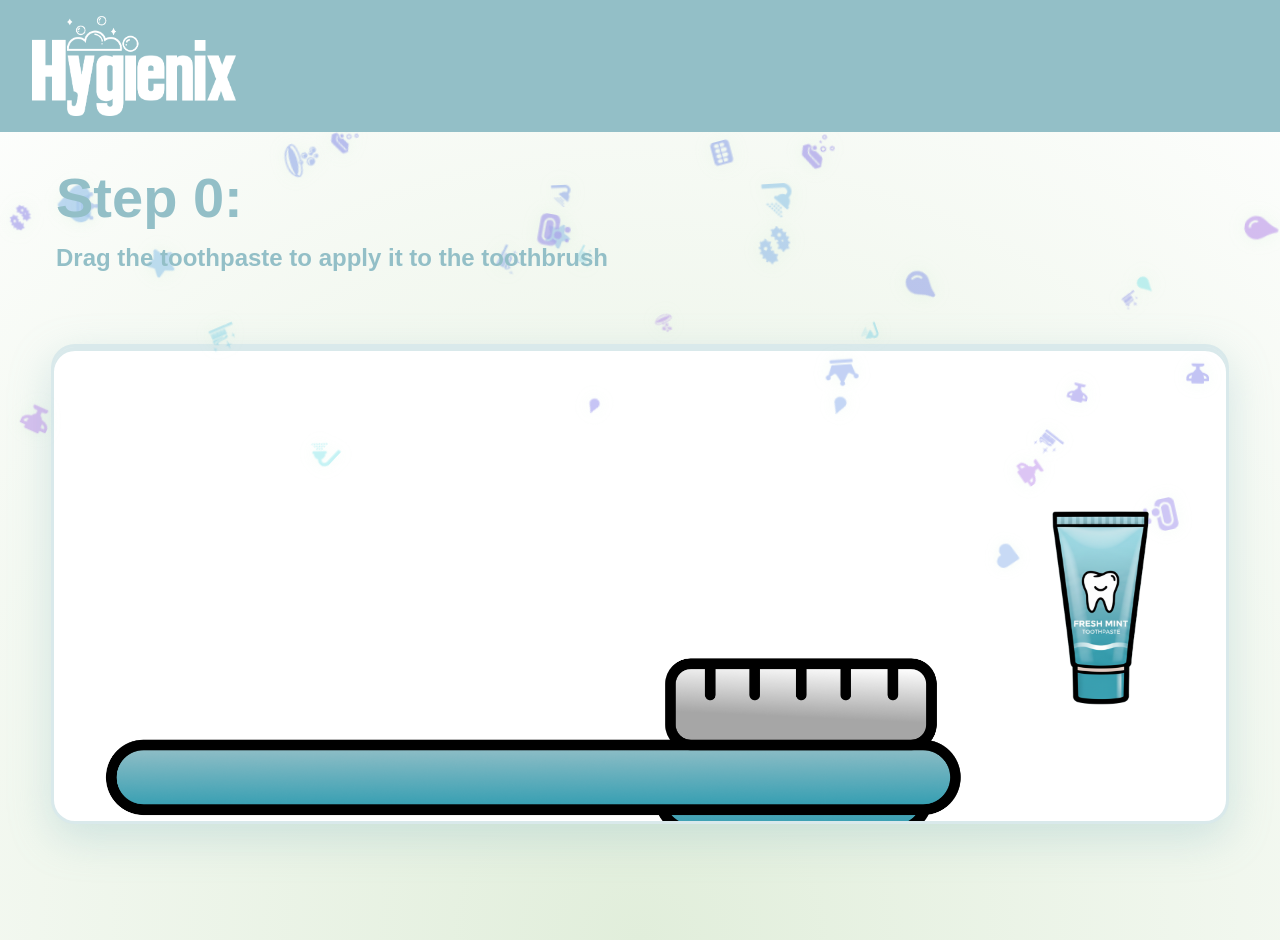
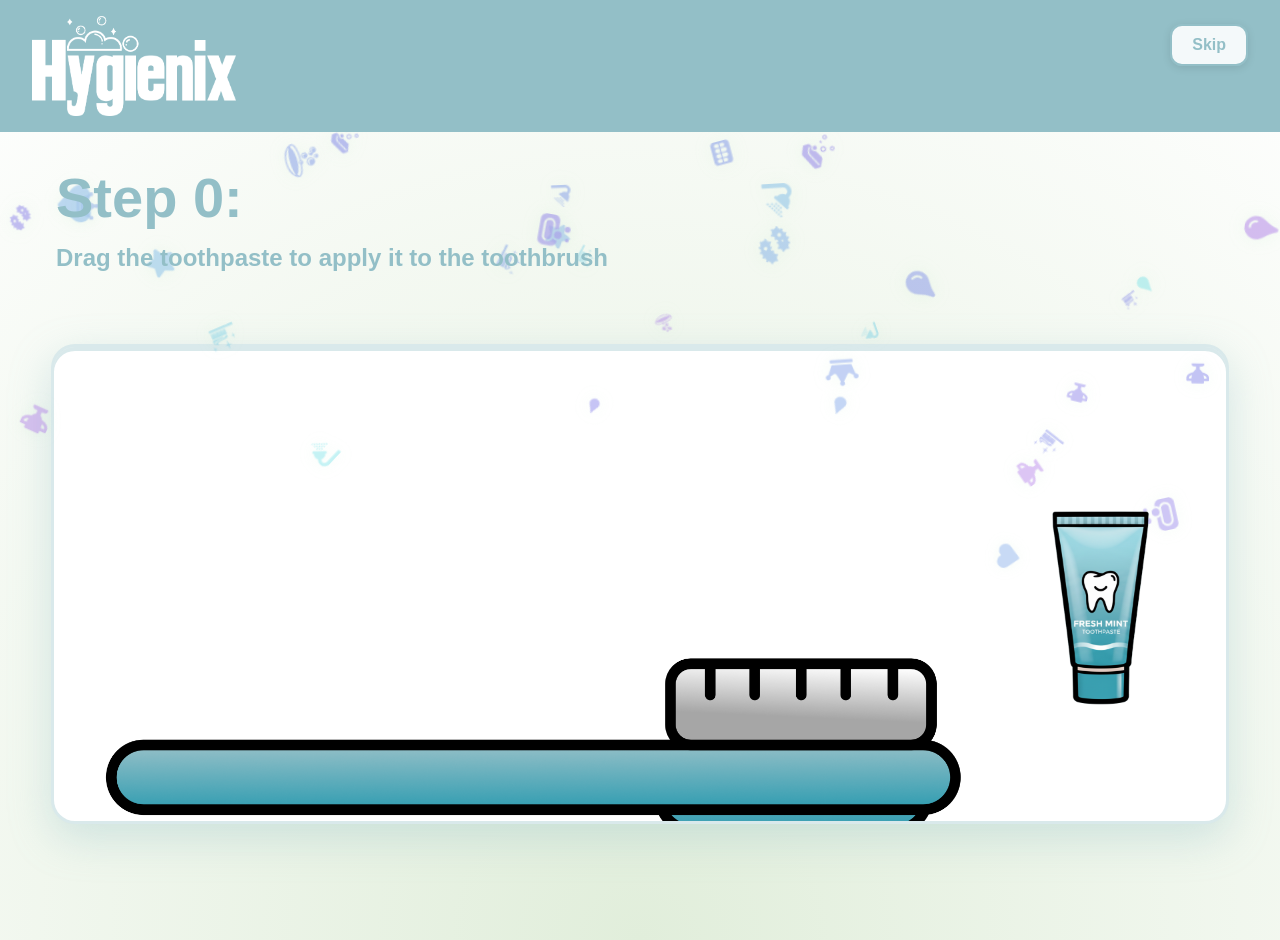
Before and after one commit to jermochi/Hygin, a React (Vite) app: page /toothbrushing in a window 1280 px wide. Built offline with nearby package versions, Linux system fonts and the light colour scheme.

Commit message:
added skip button

```diff
--- a/src/components/ToothbrushGame.css
+++ b/src/components/ToothbrushGame.css
@@ -7,6 +7,33 @@
 	align-items: center;
 	justify-content: center;
 	gap: 4rem;
+}
+
+.skip-button {
+	position: fixed;
+	top: 1.5rem;
+	right: 2rem;
+	background: rgba(255, 255, 255, 0.9);
+	color: #93BFC7;
+	border: 2px solid #93BFC7;
+	border-radius: 12px;
+	padding: 10px 20px;
+	font-weight: 700;
+	font-size: 1rem;
+	cursor: pointer;
+	z-index: 1000;
+	transition: all 0.2s ease;
+	box-shadow: 0 2px 8px rgba(0, 0, 0, 0.1);
+}
+
+.skip-button:hover {
+	background: #93BFC7;
+	color: #ffffff;
+	transform: scale(1.05);
+}
+
+.skip-button:active {
+	transform: scale(0.95);
 }
 
 .play-container {
--- a/src/components/ToothbrushGame.jsx
+++ b/src/components/ToothbrushGame.jsx
@@ -529,6 +529,7 @@ export default function ToothbrushGame() {
           }
         }
 
+        // Initialize angle on first brush over germ
         lastCircleAngleRef.current = angle
       }
     }
@@ -678,6 +679,22 @@ export default function ToothbrushGame() {
     startBrushingPhase(1)
   }
 
+  const skipToNextStep = () => {
+    if (step === 0) {
+      setHasPaste(true)
+      setStep(1)
+    } else if (step === 1) {
+      setShowSuccess(true)
+      setTimeout(() => {
+        setShowSuccess(false)
+        setStep(2)
+      }, 1200)
+    } else if (step === 2) {
+      setShowSuccess(true)
+      setTimeout(() => setCleared(true), 1200)
+    }
+  }
+
   if (cleared) {
     return (
       <div className="toothbrush-game cleared" />
@@ -689,6 +706,9 @@ export default function ToothbrushGame() {
       ref={containerRef}
       className={`toothbrush-game ${dragging || brushing ? 'dragging-active' : ''}`}
     >
+      <button className="skip-button" onClick={skipToNextStep}>
+        Skip
+      </button>
       <div className="step-instruction">
         <div className="step-title-row">
           <div className="step-title">Step {step}:</div>
```
